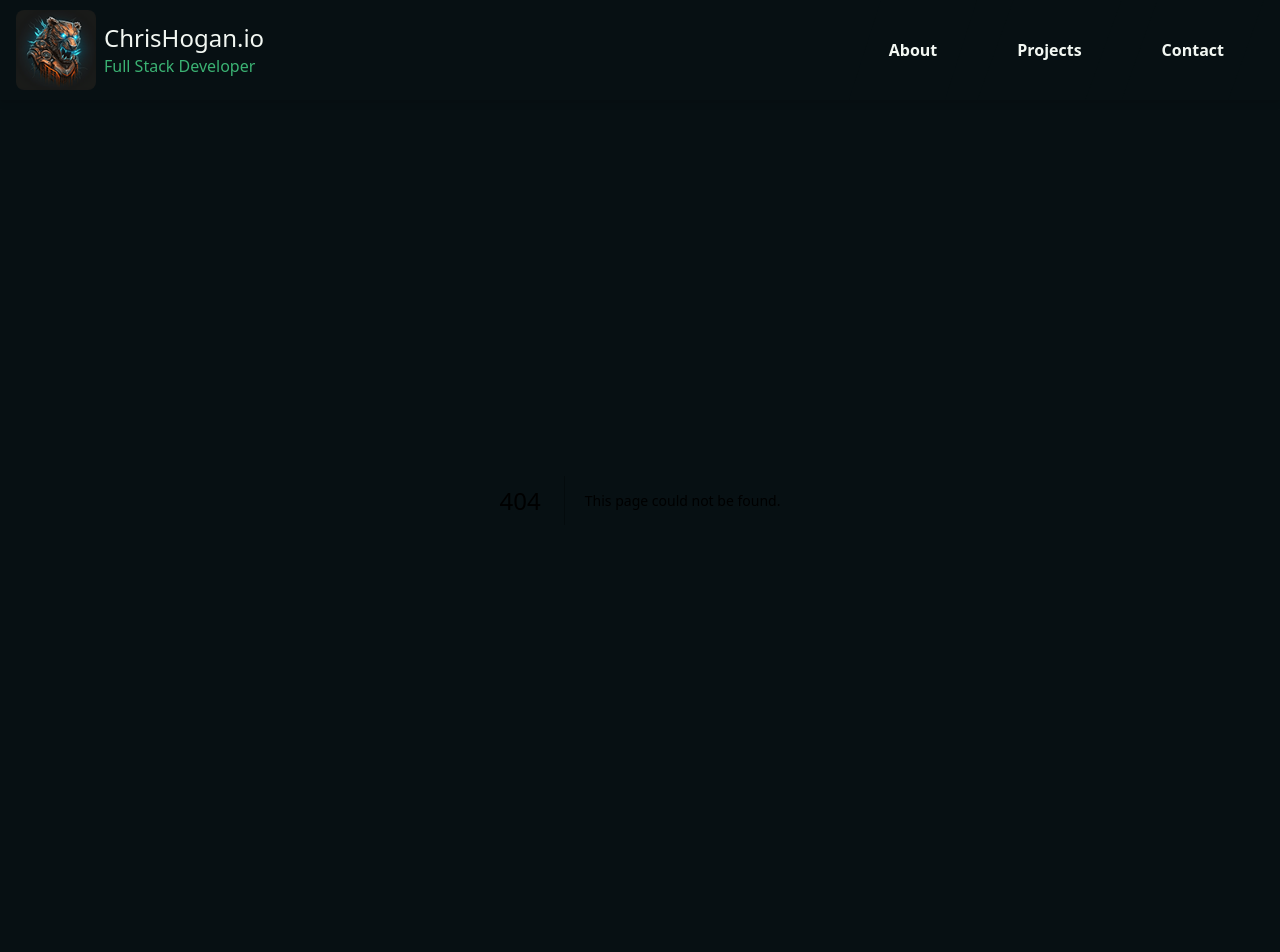
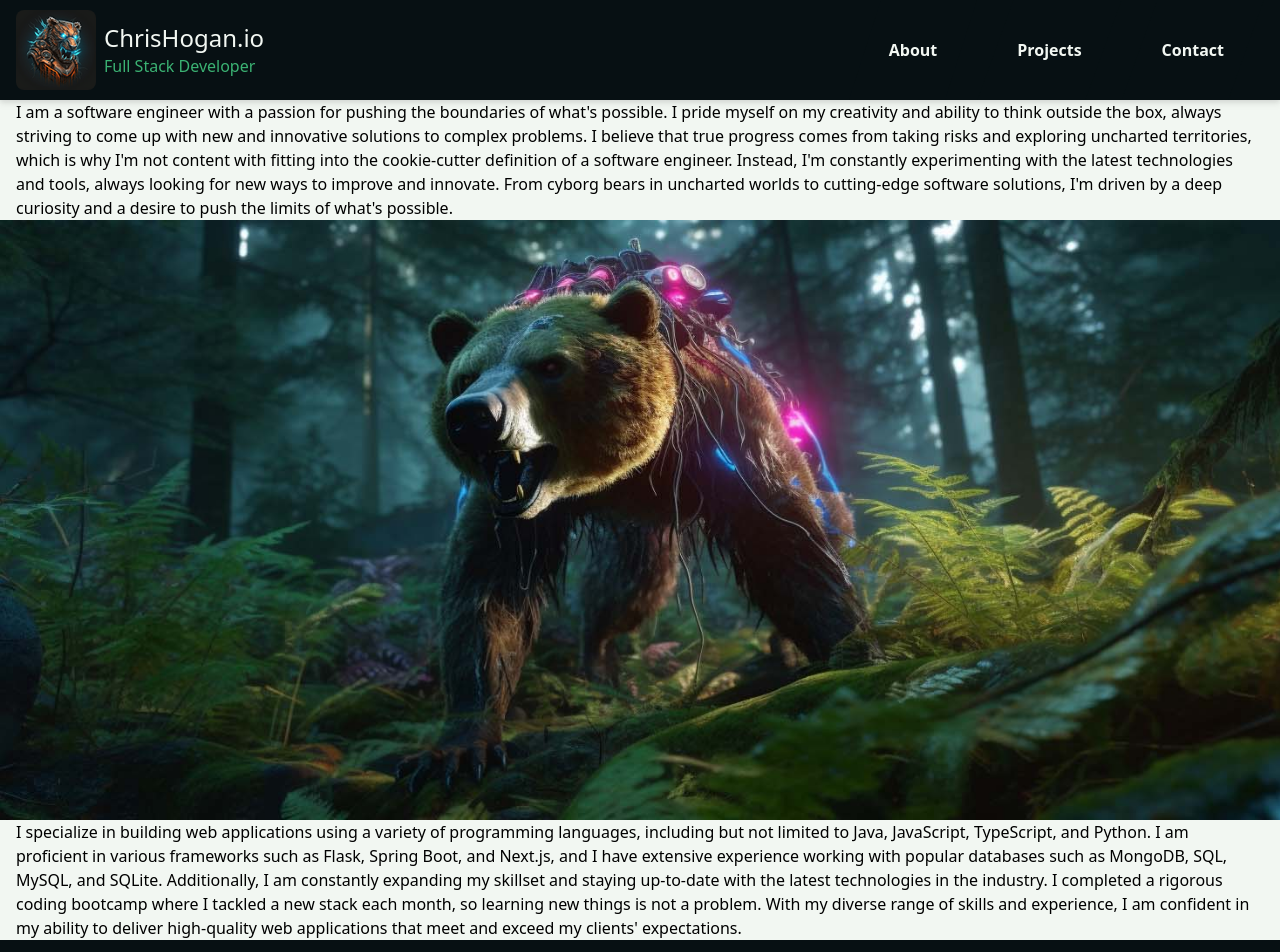
Before and after one commit to ChristopherHoganJr/chrishogan.io, a Next.js app: page /projects in a window 1280 px wide. Before the commit this address had no page. Shown: the top 952 px of the page. Built offline with nearby package versions, Linux system fonts and the light colour scheme.

Commit message:
projects page

```diff
--- a/app/components/header/Navbar.tsx
+++ b/app/components/header/Navbar.tsx
@@ -7,19 +7,19 @@ import NavButton from "./mobile/NavButton";
 
 const Navbar: FC = () => {
   return (
-    <nav className="h-[100px] flex items-center ">
-      <div className="flex justify-between max-w-7xl mx-auto w-full px-4 h-full">
-        <div className="flex justify-center items-center gap-2">
+    <nav className='h-[100px] flex items-center '>
+      <div className='flex justify-between max-w-7xl mx-auto w-full px-4 h-full'>
+        <div className='flex justify-center items-center gap-2'>
           <div className="rounded-lg bg-cover bg-bottom bg-no-repeat bg-[url('/images/logo.png')] h-[80px] w-[80px]"></div>
           <div>
-            <p className="text-2xl text-[var(--color-white)]">ChrisHogan.io</p>
-            <p className="text-[var(--color-green)]">Full Stack Developer</p>
+            <p className='text-2xl text-[var(--color-white)]'>ChrisHogan.io</p>
+            <p className='text-[var(--color-green)]'>Full Stack Developer</p>
           </div>
         </div>
-        <div className="md:flex  hidden h-full">
-          <DesktopLink url="/" title="About" />
-          <DesktopLink url="/" title="Projects" />
-          <DesktopLink url="/" title="Contact" />
+        <div className='md:flex  hidden h-full'>
+          <DesktopLink url='/' title='About' />
+          <DesktopLink url='/projects' title='Projects' />
+          <DesktopLink url='/' title='Contact' />
         </div>
         <NavButton />
       </div>
--- /dev/null
+++ b/app/projects/page.tsx
@@ -0,0 +1,43 @@
+import React from "react";
+
+export default function Home() {
+  return (
+    <main className='bg-[var(--color-white)]'>
+      <section>
+        <div className='max-w-7xl mx-auto'>
+          <div>
+            <p className='px-4'>
+              I am a software engineer with a passion for pushing the boundaries
+              of what's possible. I pride myself on my creativity and ability to
+              think outside the box, always striving to come up with new and
+              innovative solutions to complex problems. I believe that true
+              progress comes from taking risks and exploring uncharted
+              territories, which is why I'm not content with fitting into the
+              cookie-cutter definition of a software engineer. Instead, I'm
+              constantly experimenting with the latest technologies and tools,
+              always looking for new ways to improve and innovate. From cyborg
+              bears in uncharted worlds to cutting-edge software solutions, I'm
+              driven by a deep curiosity and a desire to push the limits of
+              what's possible.
+            </p>
+            <div className="bg-[url('/images/bearbanner.jpg')] w-full h-[600px] bg-cover bg-center  bg-no-repeat"></div>
+            <p className='px-4'>
+              I specialize in building web applications using a variety of
+              programming languages, including but not limited to Java,
+              JavaScript, TypeScript, and Python. I am proficient in various
+              frameworks such as Flask, Spring Boot, and Next.js, and I have
+              extensive experience working with popular databases such as
+              MongoDB, SQL, MySQL, and SQLite. Additionally, I am constantly
+              expanding my skillset and staying up-to-date with the latest
+              technologies in the industry. I completed a rigorous coding
+              bootcamp where I tackled a new stack each month, so learning new
+              things is not a problem. With my diverse range of skills and
+              experience, I am confident in my ability to deliver high-quality
+              web applications that meet and exceed my clients' expectations.
+            </p>
+          </div>
+        </div>
+      </section>
+    </main>
+  );
+}
```
Also changed, not shown: public/images/bearbanner.jpg (added).
